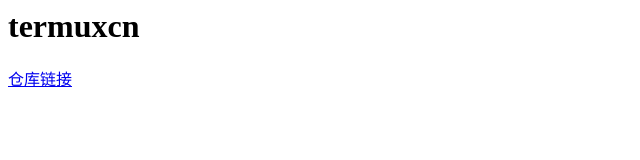
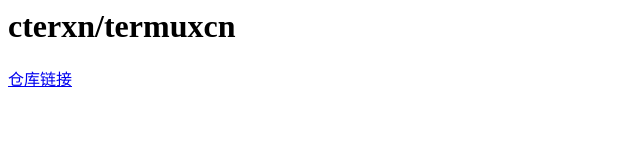
Before and after one commit to cterxn/cterxn.github.io, a plain HTML site: page index.html in a window 1280 px wide. Shown: the whole page, without its empty margins (0-640 px from the left). Drawn offline with Linux system fonts and the light colour scheme.

Commit message:
更新index.html

```diff
--- a/index.html
+++ b/index.html
@@ -1,6 +1,6 @@
 <html>
 	<body>
-		<h1>termuxcn</h1>
+		<h1>cterxn/termuxcn</h1>
 		<a href="https://github.com/cterxn/cterxn.github.io">仓库链接</a>
 	</body>
 </html>
```
